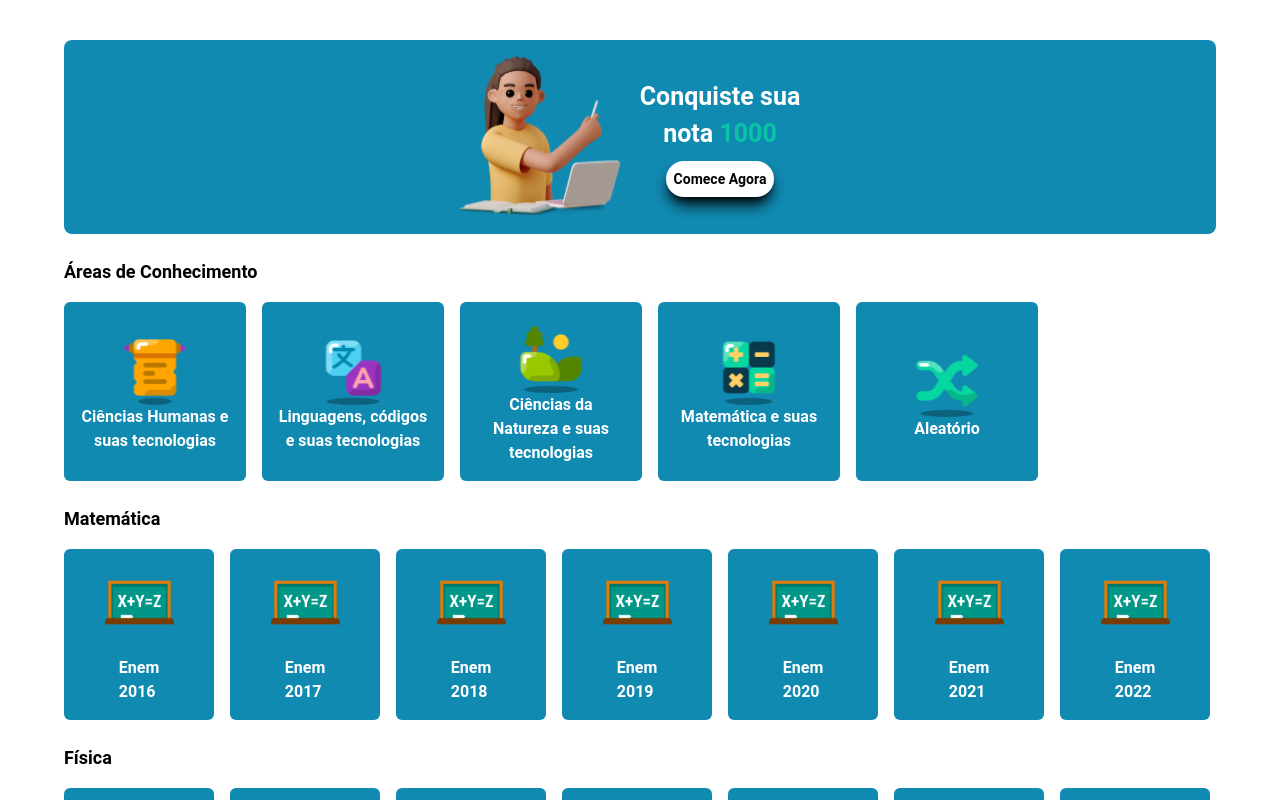
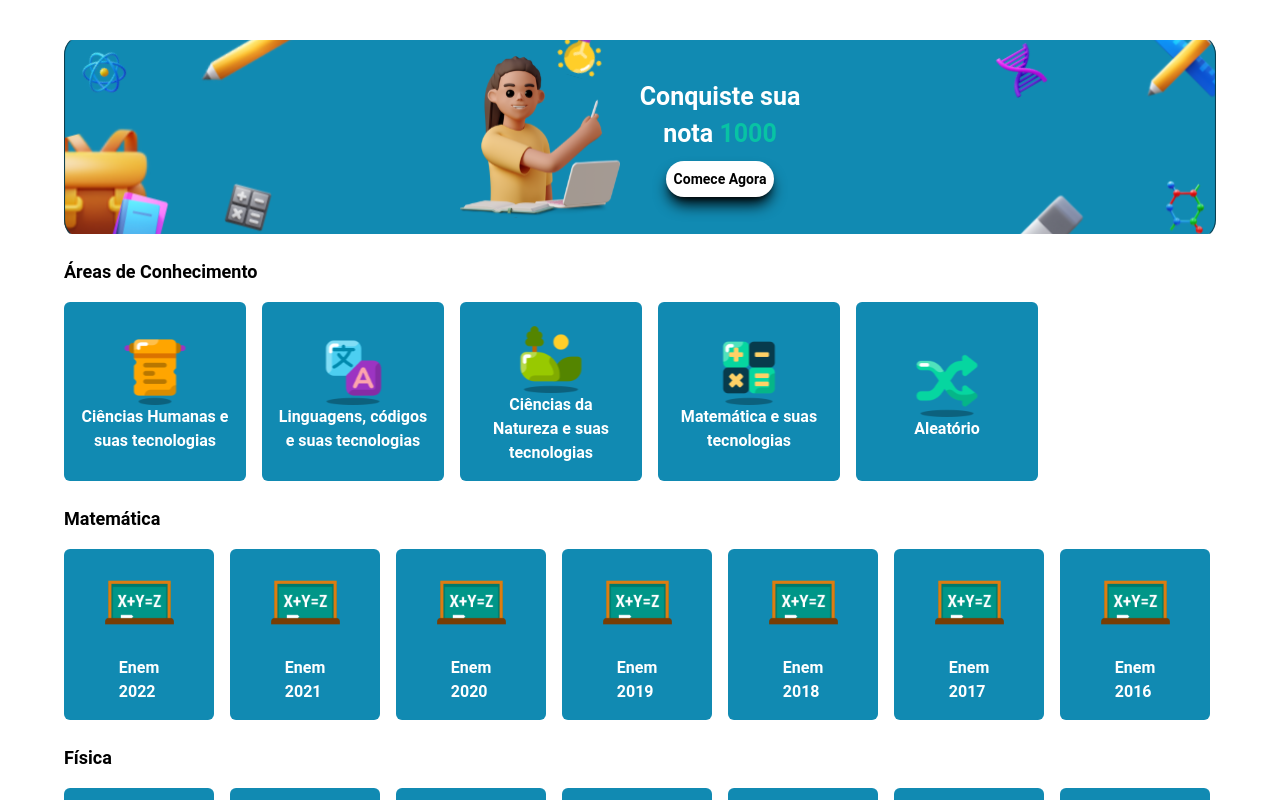
Before and after one commit to MatheusPatriota/Enem-Master, a React (Vite) app: page / in a window 1280 px wide. Shown: the top 800 px of the page. Built offline with nearby package versions, Linux system fonts and the light colour scheme.

Commit message:
style: adding background to div

```diff
--- a/src/Home.tsx
+++ b/src/Home.tsx
@@ -18,6 +18,7 @@ import Math from "./assets/math.svg";
 import Random from "./assets/shuffle.svg";
 import KnowledgeAreaStructure from "./components/KnowledgeAreaStructure";
 import SubjectCard from "./components/SubjectCard";
+import BgTopSection from "./assets/bg-top-section.svg";
 
 function Home() {
   const areas = [
@@ -42,22 +43,6 @@ function Home() {
       icon: Random,
     },
   ];
-  // const subjects = [
-  //   "Matemática",
-  //   "Física",
-  //   "Química",
-  //   "Biologia",
-  //   "História",
-  //   "Geografia",
-  //   "Filosofia",
-  //   "Sociologia",
-  //   "Língua Portuguesa",
-  //   "Literatura",
-  //   "Inglês",
-  //   "Espanhol",
-  //   "Educação Física",
-  //   "Artes",
-  // ];
 
   const subjectAndImages = [
     { subject: "Matemática", icon: Mathematics },
@@ -76,11 +61,19 @@ function Home() {
     { subject: "Artes", icon: Poem },
   ];
 
-  const years = ["2016", "2017", "2018", "2019", "2020", "2021", "2022"];
+  const years = ["2022", "2021", "2020", "2019", "2018", "2017", "2016"];
 
   return (
     <div className="bg-enem-50 h-full flex flex-col items-center">
-      <div className="h-[200px] bg-enem-118ab2 w-[90%] mt-10 mb-6 rounded-lg flex items-center justify-center p-4">
+      <div
+        className="h-[200px] bg-enem-118ab2 w-[90%] mt-10 mb-6 rounded-lg flex items-center justify-center p-4"
+        style={{
+          background: `url(${BgTopSection})`,
+          backgroundSize: "cover",
+          backgroundRepeat: "no-repeat",
+          backgroundPosition: "center center",
+        }}
+      >
         <div>
           <img src={Student} alt="" />
         </div>{" "}
```
Also changed, not shown: src/assets/bg-top-section.svg (added).
